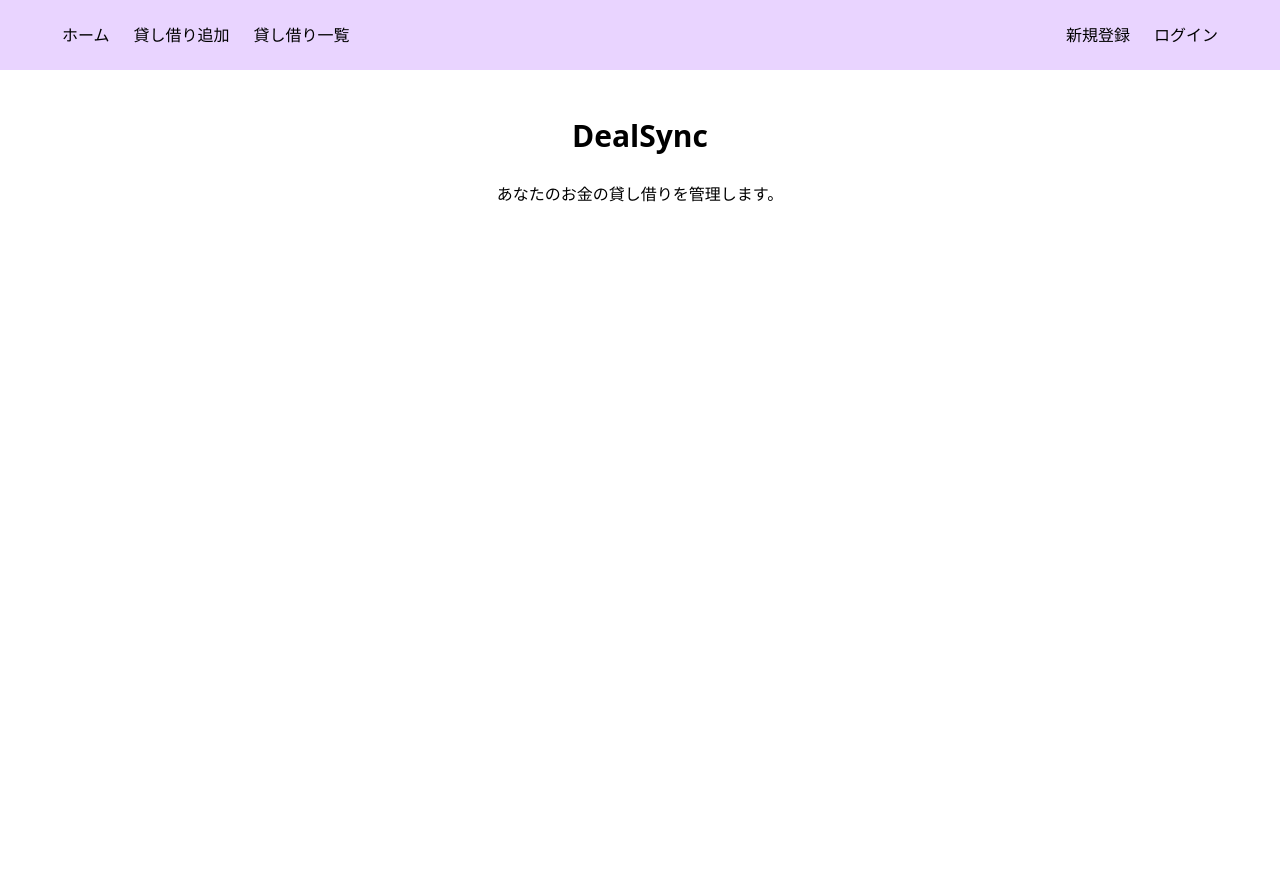
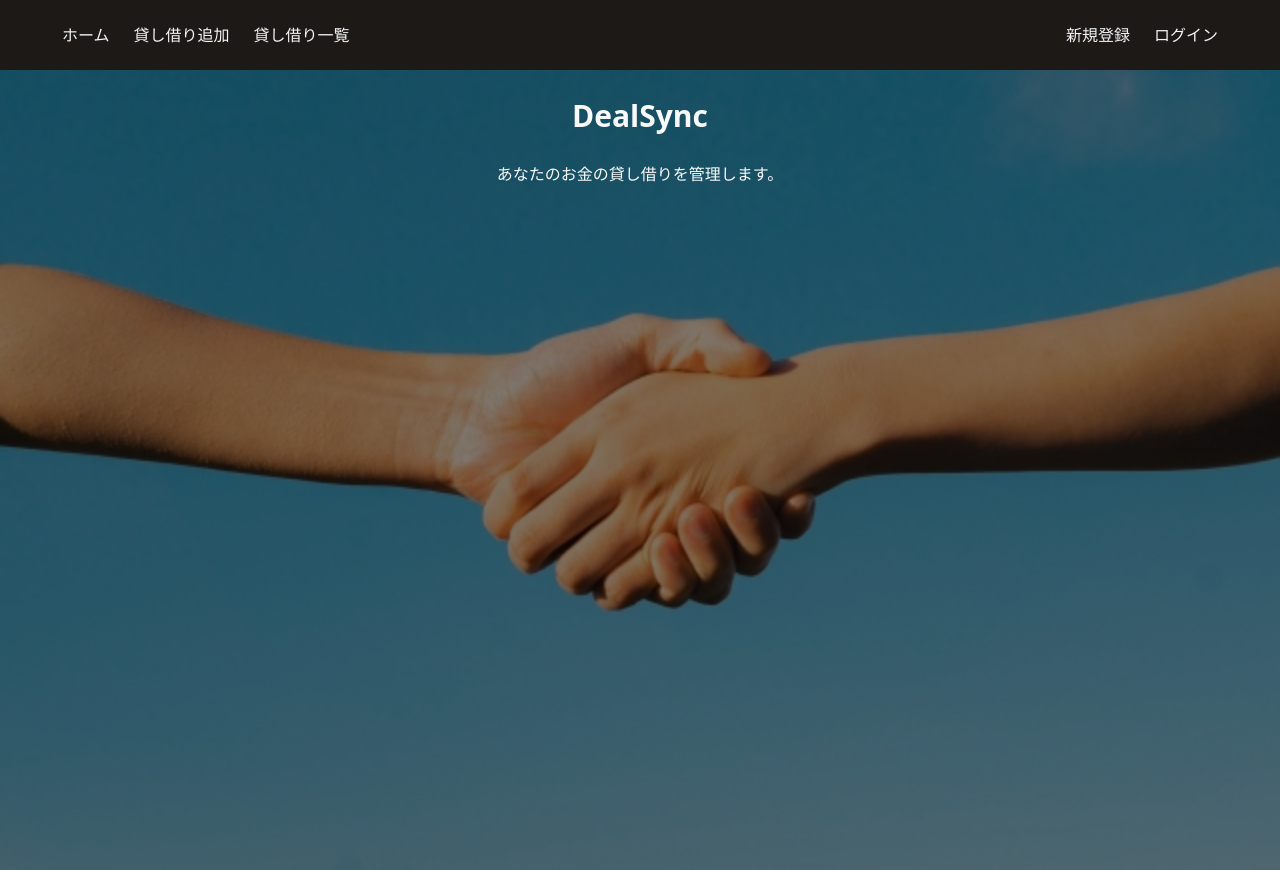
Before and after one commit to Dinja8345/DealSync, a Next.js app: page / in a window 1280 px wide. Before the commit the page ends 800 px from the top, so only its background shows below. Built offline with nearby package versions, Linux system fonts and the light colour scheme; no server answers.

Commit message:
ホーム画面のデザインと、navbarの色の変更

```diff
--- a/src/app/layout.tsx
+++ b/src/app/layout.tsx
@@ -21,7 +21,7 @@ export default async function RootLayout({
     <UserProvider initUser={user}>
       <html lang="ja">
         <body>
-          <div className="pt-[90px]">{children}</div>
+          <div className="pt-[70px]">{children}</div>
           <Navbar />
         </body>
       </html>
--- a/src/components/Navbar.tsx
+++ b/src/components/Navbar.tsx
@@ -13,11 +13,11 @@ const Navbar = () => {
     redirect(`/users/logout`);
   }
 
-  const linkClass = "px-3";
+  const linkClass = "px-3 text-gray-100";
 
   return (
     <>
-      <div className="bg-purple-200 w-full h-[70px] py-[20px] px-[50px] box-border fixed inset-x-0 top-0 flex items-center">
+      <div className="bg-stone-900 w-full h-[70px] py-[20px] px-[50px] box-border fixed inset-x-0 top-0 z-100 flex items-center">
         <div className="flex justify-start">
           <a href="/" className={linkClass}>
             ホーム
--- a/src/components/TopPage.tsx
+++ b/src/components/TopPage.tsx
@@ -1,14 +1,17 @@
 const TopPage = () => {
-  console.log("loaded toppage");
+  const homeClass = "w-screen h-screen bg-[url('/handshake.jpg')] bg-center bg-cover bg-no-repeat relative"
+  const textColor = "text-gray-50"
+
   return (
-    <>
+    <div className={homeClass}>
+      <div className={"absolute inset-0 bg-black opacity-50"}></div>
       <div className="flex justify-center">
-        <h1 className="py-7 text-3xl font-black">DealSync</h1>
+        <h1 className={"py-7 text-3xl font-black relative z-10 "  + textColor}>DealSync</h1>
       </div>
-      <div className="flex justify-center">
+      <div className={"flex justify-center relative z-10 " + textColor}>
         <h3 className="">あなたのお金の貸し借りを管理します。</h3>
       </div>
-    </>
+    </div>
   );
 };
 
```
Also changed, not shown: public/handshake.jpg (added).
